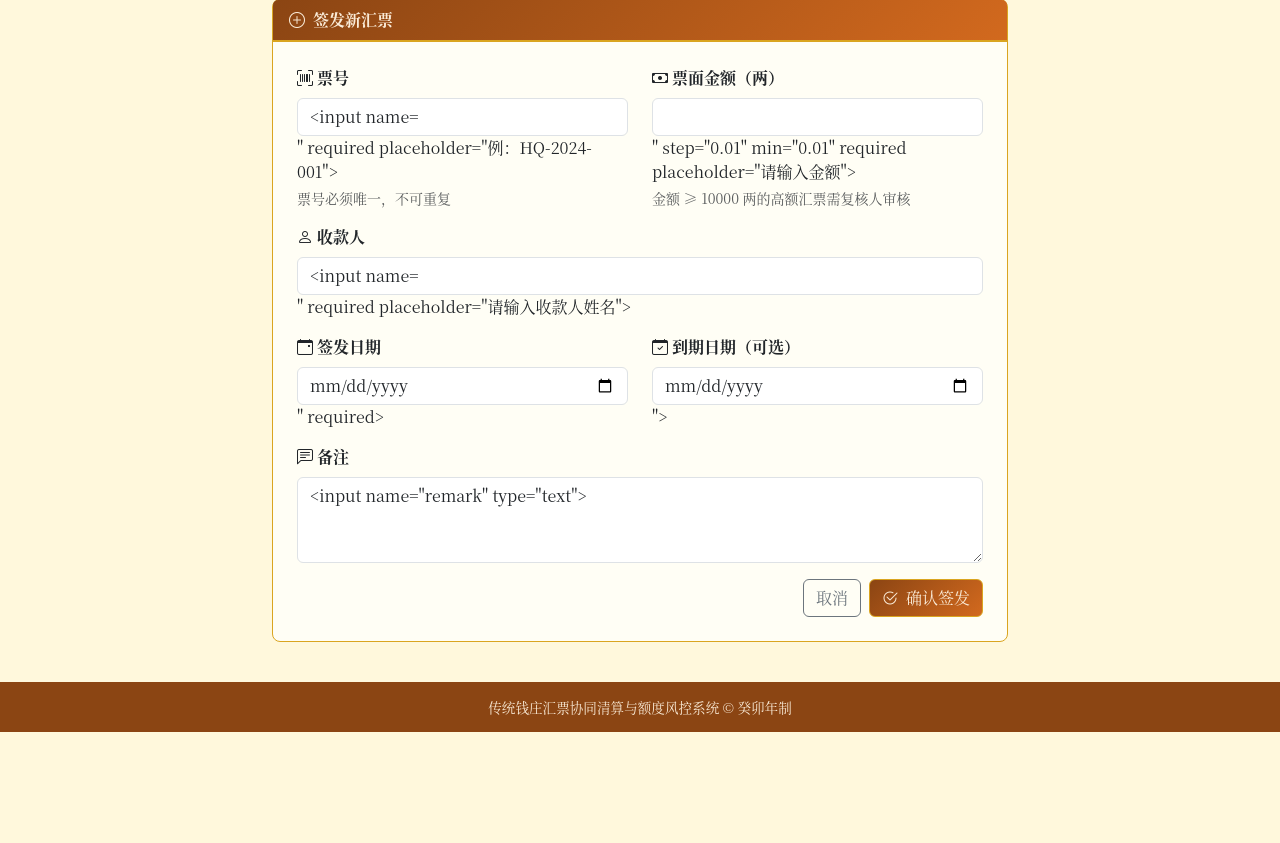
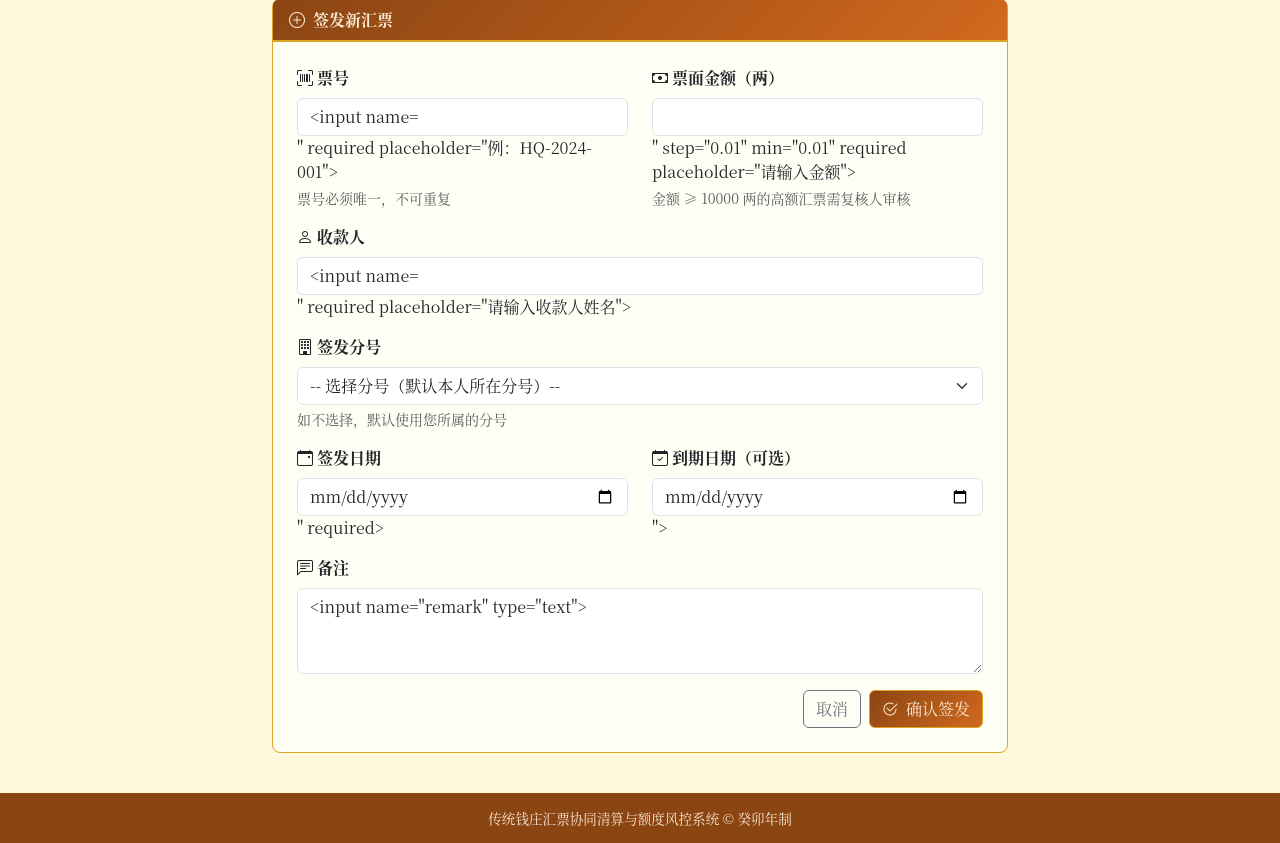
Before and after one commit to wanfengfengii-ctrl/nyh-48, a FastAPI app: template templates/bill_create.html in a window 1280 px wide. Shown: the part 73-916 px from the top of the page. Before the commit the page ends 805 px from the top, so only its background shows below. Run offline with FastAPI, Linux system fonts and the light colour scheme; the template is opened without the code that fills it: most values are stand-ins (such as "Sample title", 1, 10 or a date in 2020); form fields are guessed from the names that the template uses.

Commit message:
.3687134286845324:2d18aa1b7613af5ba07db7d04c64d519_6a2e5aeeb3e24ad3744e8a53.6a2e6af4b3e24ad3744e8e1e.6a2e6af4c5680e4eee2f1263:Trae CN.T(2026/6/14 16:48:52)

```diff
--- a/main.py
+++ b/main.py
@@ -1117,17 +1117,38 @@ def review_submit(
 
 
 @app.get("/clearings", response_class=HTMLResponse)
-def clearings_list(request: Request, user=Depends(auth_dep)):
-    conn = get_db()
-    cursor = conn.cursor()
-    cursor.execute(
-        "SELECT c.*, bf.branch_name as from_branch_name, bt.branch_name as to_branch_name, b.bill_no, u.real_name as operator_name FROM clearings c LEFT JOIN branches bf ON c.from_branch_id = bf.id LEFT JOIN branches bt ON c.to_branch_id = bt.id LEFT JOIN bills b ON c.bill_id = b.id LEFT JOIN users u ON c.operator_id = u.id ORDER BY c.id DESC"
-    )
+def clearings_list(request: Request, type: str = "", user=Depends(auth_dep)):
+    conn = get_db()
+    cursor = conn.cursor()
+    sql = "SELECT c.*, bf.branch_name as from_branch_name, bt.branch_name as to_branch_name, b.bill_no, u.real_name as operator_name FROM clearings c LEFT JOIN branches bf ON c.from_branch_id = bf.id LEFT JOIN branches bt ON c.to_branch_id = bt.id LEFT JOIN bills b ON c.bill_id = b.id LEFT JOIN users u ON c.operator_id = u.id"
+    params = []
+    if type:
+        sql += " WHERE c.clearing_type = ?"
+        params.append(type)
+    sql += " ORDER BY c.id DESC"
+    cursor.execute(sql, params)
     clearings = [dict(row) for row in cursor.fetchall()]
+    pending_clearing = sum(1 for c in clearings if c["status"] == "待清算")
+
+    cursor.execute(
+        "SELECT cl.*, b.branch_name as display_name FROM credit_limits cl LEFT JOIN branches b ON cl.target_id = b.id AND cl.target_type = '分号' ORDER BY cl.target_type, cl.id"
+    )
+    limits = [dict(row) for row in cursor.fetchall()]
+    warnings = []
+    today = date.today().isoformat()
+    for l in limits:
+        if l["target_type"] == "分号" and l["balance_warning"] > 0:
+            cursor.execute(
+                "SELECT COALESCE(SUM(amount), 0) as total FROM bills WHERE issue_branch_id = ? AND issue_date = ? AND status != '已作废'",
+                (l["target_id"], today),
+            )
+            today_total = cursor.fetchone()["total"]
+            if today_total >= l["balance_warning"]:
+                warnings.append(f"{l['display_name']}今日已签发 {today_total} 两，达到预警阈值 {l['balance_warning']} 两")
     conn.close()
     return templates.TemplateResponse(
         "clearings.html",
-        {"request": request, "user": user, "clearings": clearings},
+        {"request": request, "user": user, "clearings": clearings, "current_type": type, "pending_clearing": pending_clearing, "warnings": warnings},
     )
 
 
--- a/templates/bill_create.html
+++ b/templates/bill_create.html
@@ -56,6 +56,20 @@
                                value="{{ form.payee if form else '' }}" required
                                placeholder="请输入收款人姓名">
                     </div>
+                    <div class="mb-3">
+                        <label for="issue_branch_id" class="form-label fw-bold">
+                            <i class="bi bi-building me-1"></i>签发分号
+                        </label>
+                        <select class="form-select" id="issue_branch_id" name="issue_branch_id">
+                            <option value="">-- 选择分号（默认本人所在分号）--</option>
+                            {% for b in branches %}
+                            <option value="{{ b.id }}" {% if form and form.issue_branch_id|string == b.id|string %}selected{% endif %}>
+                                {{ b.branch_name }}（{{ b.branch_code }}）
+                            </option>
+                            {% endfor %}
+                        </select>
+                        <div class="form-text">如不选择，默认使用您所属的分号</div>
+                    </div>
                     <div class="row">
                         <div class="col-md-6 mb-3">
                             <label for="issue_date" class="form-label fw-bold">
--- a/templates/clearings.html
+++ b/templates/clearings.html
@@ -63,9 +63,9 @@
 
 <div class="mb-3">
     <div class="btn-group" role="group">
-        <a href="/clearings" class="btn btn-outline-secondary active">全部</a>
-        <a href="/clearings?type=兑付清算" class="btn btn-outline-primary">兑付清算</a>
-        <a href="/clearings?type=往来登记" class="btn btn-outline-info">往来登记</a>
+        <a href="/clearings" class="btn btn-outline-secondary {% if not current_type %}active{% endif %}">全部</a>
+        <a href="/clearings?type=兑付清算" class="btn btn-outline-primary {% if current_type == '兑付清算' %}active{% endif %}">兑付清算</a>
+        <a href="/clearings?type=往来登记" class="btn btn-outline-info {% if current_type == '往来登记' %}active{% endif %}">往来登记</a>
     </div>
 </div>
 
--- a/templates/redemptions.html
+++ b/templates/redemptions.html
@@ -45,7 +45,7 @@
                             {% endif %}
                         </td>
                         <td>
-                            {% if r.status == '待复核' and user.role == '复核人' %}
+                            {% if r.status == '待复核' and user.role in ('总号掌柜', '分号掌柜', '复核人') %}
                             <a href="/redemptions/{{ r.id }}/review" class="btn btn-sm btn-qz">
                                 <i class="bi bi-check2-square me-1"></i>审核
                             </a>
```
Also changed, not shown: bank.db.
